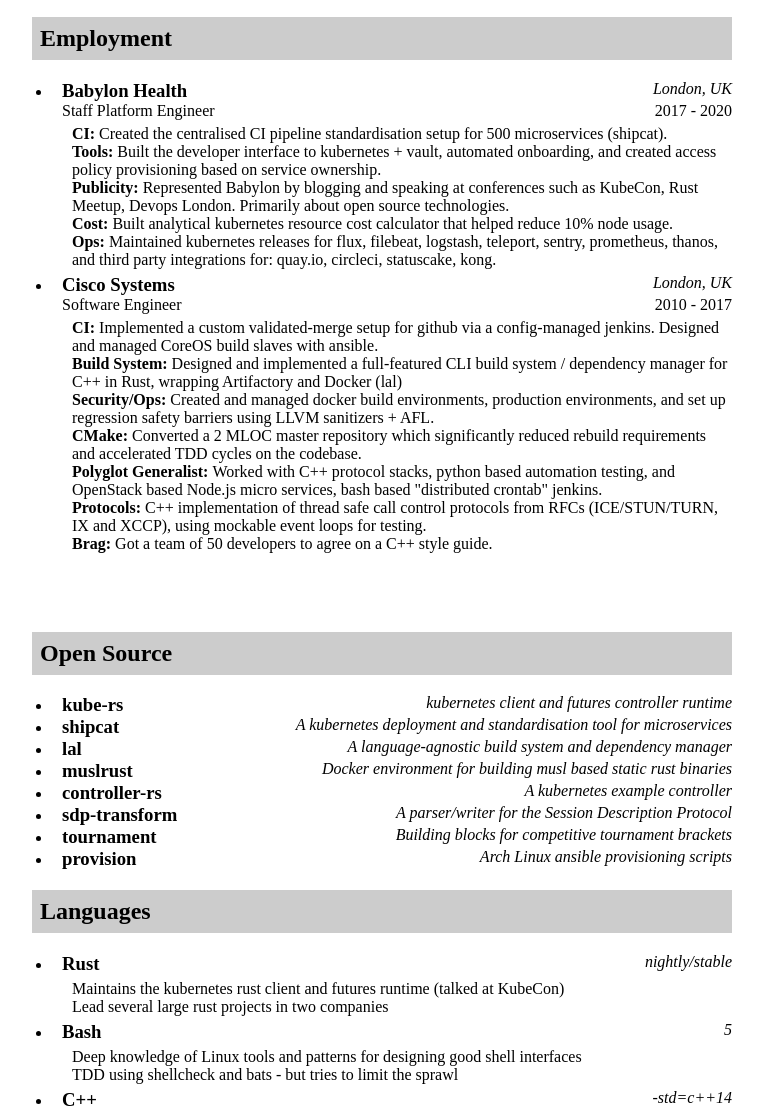
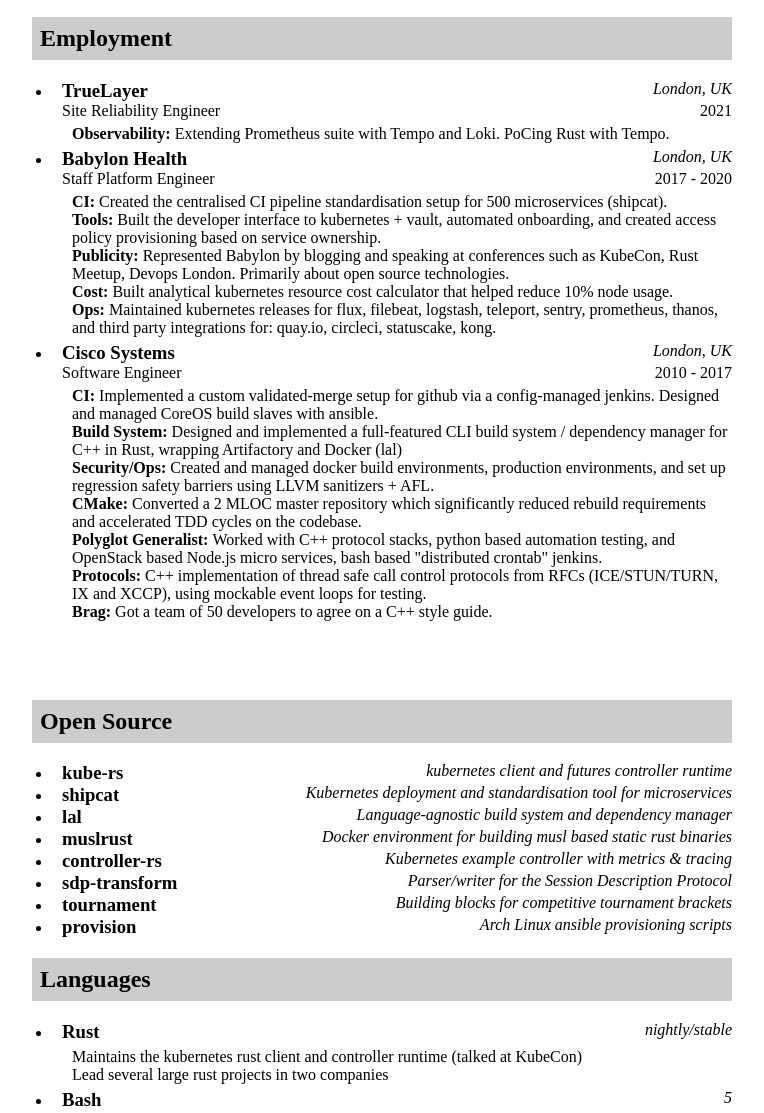
Before and after one commit to clux/vitae, a website: page docs/index.html in a window 1280 px wide. Shown: the part 424-1537 px from the top of the page, without its empty margins (258-1022 px from the left). Drawn offline with Linux system fonts and the light colour scheme.

Commit message:
quick update

```diff
--- a/docs/index.html
+++ b/docs/index.html
@@ -97,6 +97,14 @@
       <li><h2>Employment</h2>
 <ul class="block">
   <li>
+    <h3>TrueLayer</h3>
+    <address>London, UK</address>
+    <p>Site Reliability Engineer<span>2021</span></p>
+    <ul>
+      <li><strong>Observability</strong>Extending Prometheus suite with Tempo and Loki. PoCing Rust with Tempo.</li>
+    </ul>
+  </li>
+  <li>
     <h3>Babylon Health</h3>
     <address>London, UK</address>
     <p>Staff Platform Engineer<span>2017 - 2020</span></p>
@@ -149,7 +157,7 @@
     <h3>
       <a href="https://github.com/babylonhealth/shipcat">shipcat</a>
     </h3>
-    <address>A kubernetes deployment and standardisation tool for microservices</address>
+    <address>Kubernetes deployment and standardisation tool for microservices</address>
 
   </li>
 
@@ -157,7 +165,7 @@
     <h3>
       <a href="https://github.com/cisco/lal-build-manager">lal</a>
     </h3>
-    <address>A language-agnostic build system and dependency manager</address>
+    <address>Language-agnostic build system and dependency manager</address>
 
   </li>
 
@@ -173,7 +181,7 @@
     <h3>
       <a href="https://github.com/clux/controller-rs">controller-rs</a>
     </h3>
-    <address>A kubernetes example controller</address>
+    <address>Kubernetes example controller with metrics & tracing</address>
 
   </li>
 
@@ -181,7 +189,7 @@
     <h3>
       <a href="https://github.com/clux/sdp-transform">sdp-transform</a>
     </h3>
-    <address>A parser/writer for the Session Description Protocol</address>
+    <address>Parser/writer for the Session Description Protocol</address>
 
   </li>
 
@@ -210,7 +218,7 @@
     <address>nightly/stable</address>
     <span></span>
     <ul>
-      <li>Maintains the kubernetes rust client and futures runtime (<a href="https://kccnceu20.sched.com/event/Zeit">talked at KubeCon</a>)</li>
+      <li>Maintains the kubernetes rust client and controller runtime (<a href="https://kccnceu20.sched.com/event/Zeit">talked at KubeCon</a>)</li>
       <li>Lead several large rust projects in two companies</li>
       <!--<li>Has a no-dependency 5MB docker blog at <em><a href="https://hub.docker.com/r/clux/blog/tags/">dockerhub:clux/blog</a></em></li>-->
     </ul>
```
Also changed, not shown: src/employment.html (+8 -0 lines), src/languages.html (+1 -1 lines), src/modules.json (+4 -4 lines).
